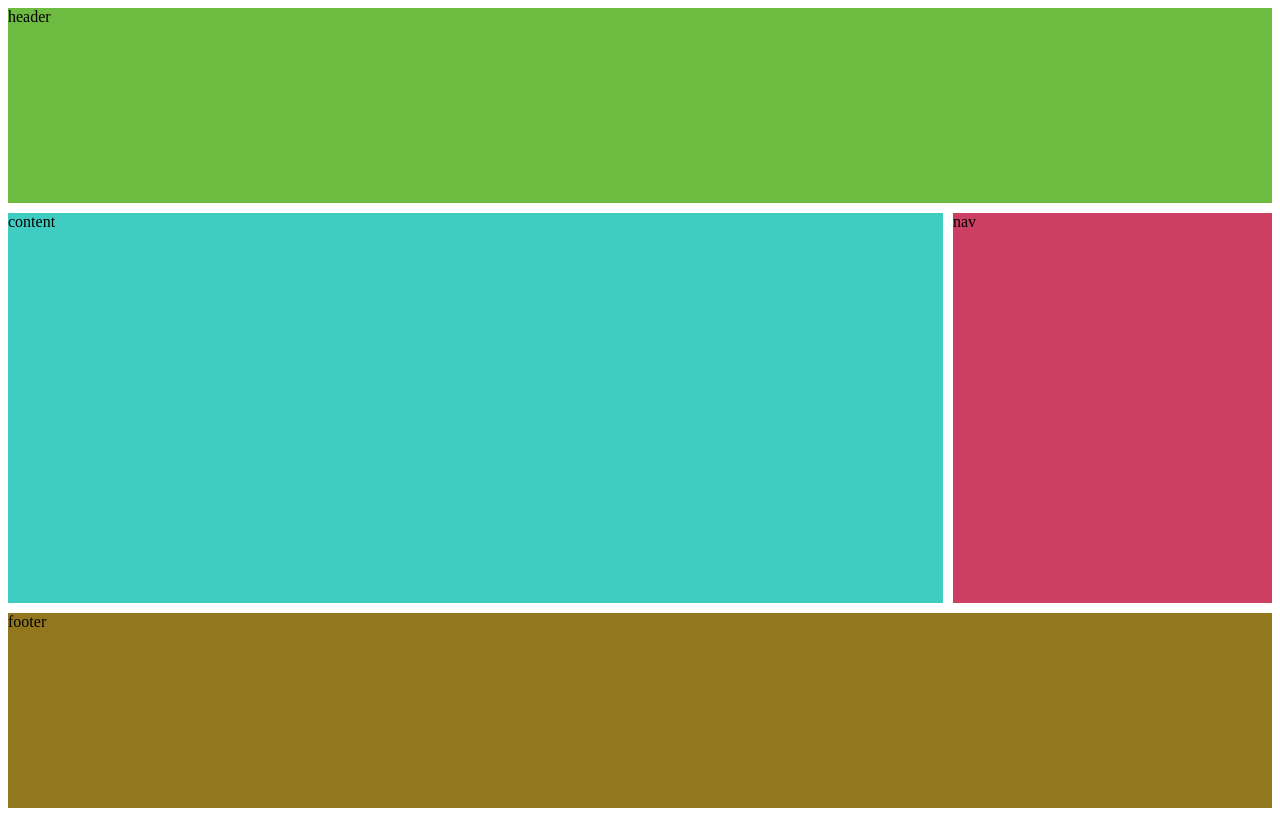
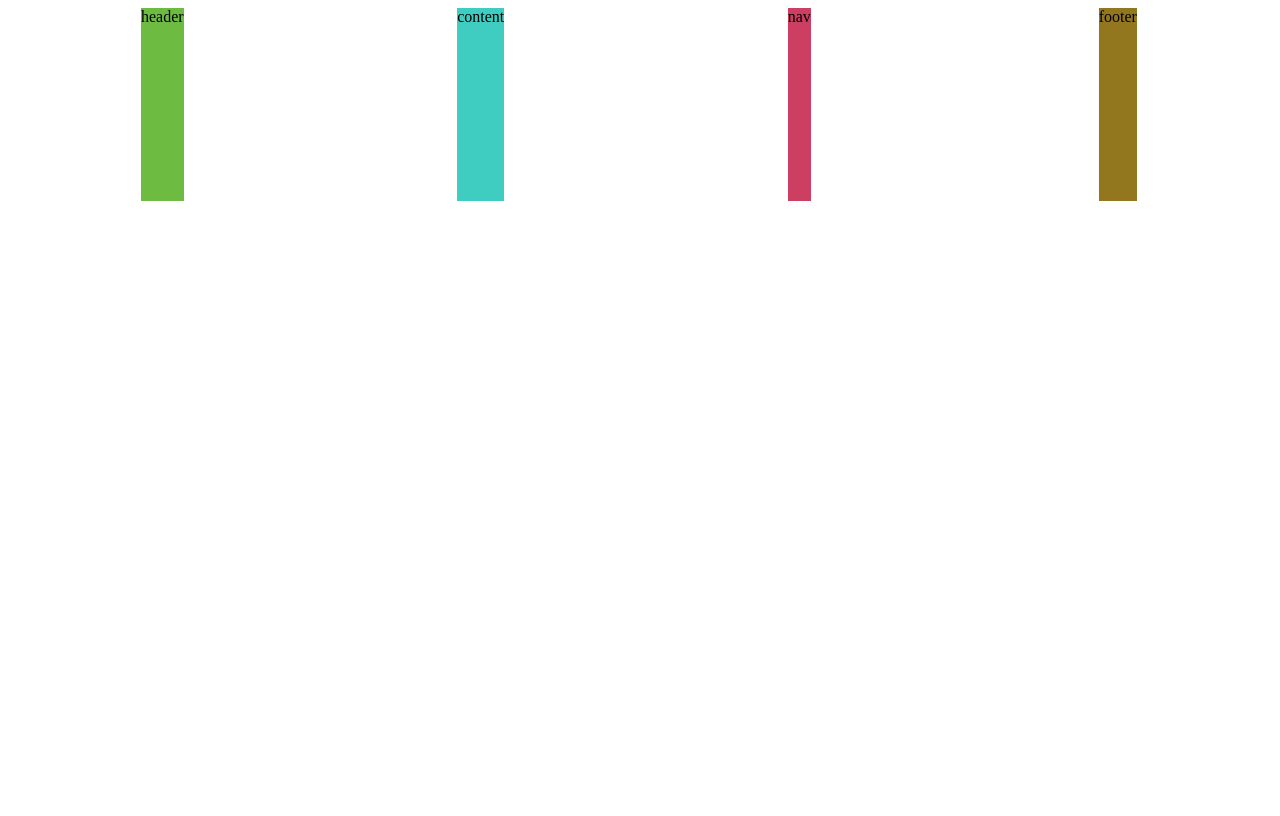
Before and after one commit to nagneo/scss-masterclass, a plain HTML site: page index.html in a window 1280 px wide. Drawn offline with Linux system fonts and the light colour scheme.

Commit message:
[TIL] Place Content

```diff
--- a/styles.css
+++ b/styles.css
@@ -2,28 +2,23 @@
   display: grid;
   gap: 10px;
   height: 100vh;
-  grid-template:
-    "header header header header" 1fr
-    "content content content nav" 2fr
-    "footer footer footer footer " 1fr;
+  grid-template-columns: repeat(4, 1fr);
+  grid-template-rows: repeat(4, 1fr);
+  place-items: stretch center; /*<align-items> <justify-items>*/
 }
 
 .header {
   background: rgb(110, 187, 66);
-  grid-area: header;
 }
 
 .content {
   background: rgb(63, 205, 193);
-  grid-area: content;
 }
 
 .nav {
   background: rgb(205, 63, 98);
-  grid-area: nav;
 }
 
 .footer {
   background: rgb(146, 119, 30);
-  grid-area: footer;
 }
```
Also changed, not shown: README.md.
